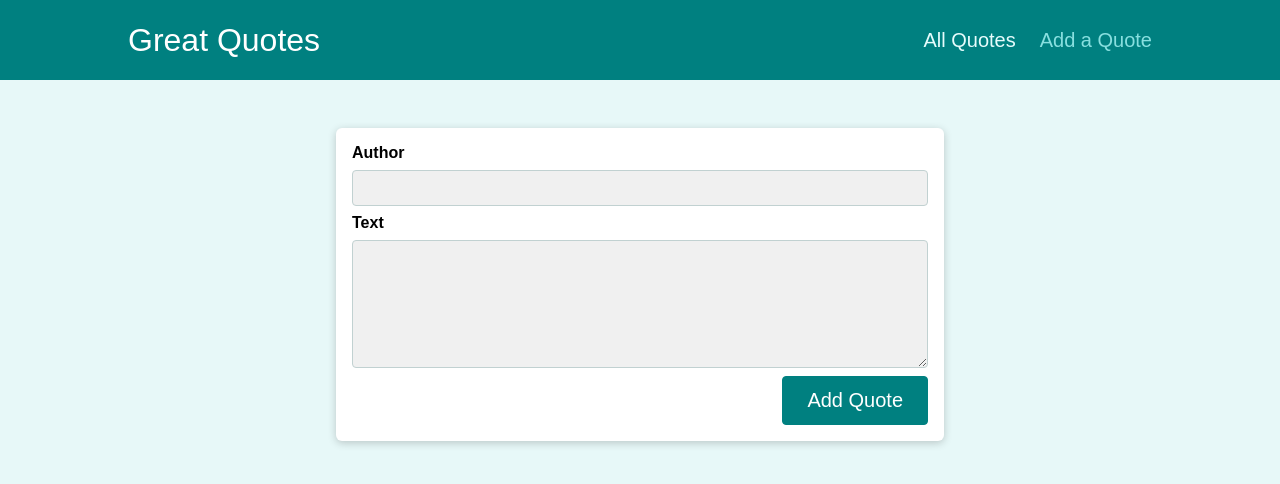
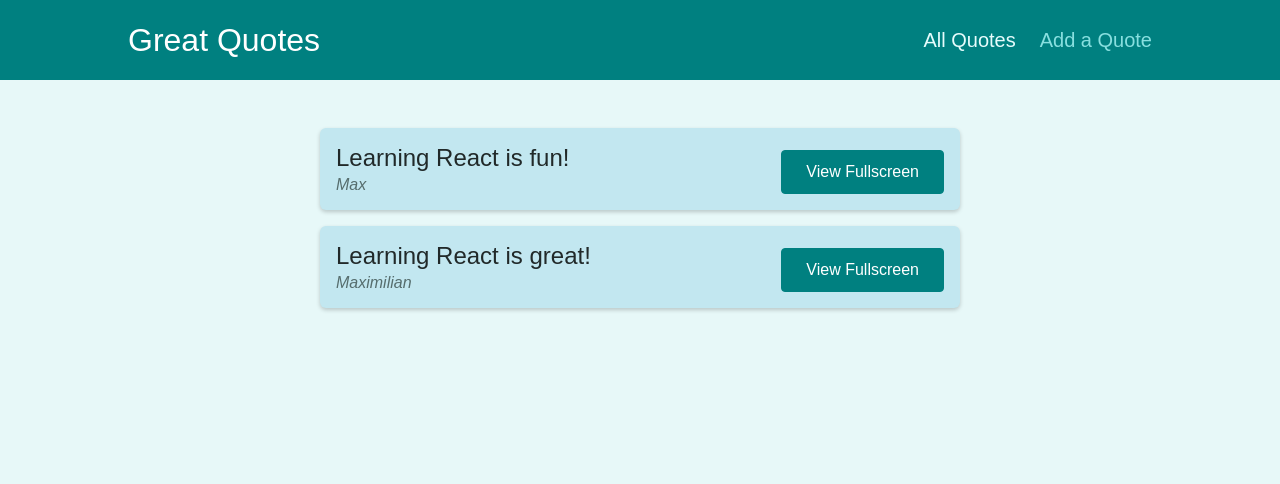
Before and after one commit to Debleena18/Router-Project, a React (Create React App) app: page /quotes in a window 1280 px wide. Shown: the top 484 px of the page. Built offline with nearby package versions, Linux system fonts and the light colour scheme.

Commit message:
addind dummy data

```diff
--- a/src/components/quotes/QuoteForm.js
+++ b/src/components/quotes/QuoteForm.js
@@ -1,7 +1,7 @@
 import { useRef } from 'react';
 
-import Card from '../ui/Card';
-import LoadingSpinner from '../ui/LoadingSpinner';
+import Card from '../UI/Card';
+import LoadingSpinner from '../UI/LoadingSpinner';
 import classes from './QuoteForm.module.css';
 
 const QuoteForm = (props) => {
--- a/src/components/quotes/QuoteItem.js
+++ b/src/components/quotes/QuoteItem.js
@@ -1,3 +1,5 @@
+import { Link } from 'react-router-dom';
+
 import classes from './QuoteItem.module.css';
 
 const QuoteItem = (props) => {
@@ -9,9 +11,9 @@ const QuoteItem = (props) => {
         </blockquote>
         <figcaption>{props.author}</figcaption>
       </figure>
-      <a className='btn'>
+      <Link className='btn' to={`/quotes/${props.id}`}>
         View Fullscreen
-      </a>
+      </Link>
     </li>
   );
 };
--- a/src/pages/AllQuotes.js
+++ b/src/pages/AllQuotes.js
@@ -1,11 +1,12 @@
-import QuoteForm from '../components/quotes/QuoteForm';
+import QuoteList from '../components/quotes/QuoteList';
 
-const NewQuote = () => {
-  const addQuoteHandler = (quoteData) => {
-    console.log(quoteData);
-  };
+const DUMMY_QUOTES = [
+  { id: 'q1', author: 'Max', text: 'Learning React is fun!' },
+  { id: 'q2', author: 'Maximilian', text: 'Learning React is great!' },
+];
 
-  return <QuoteForm onAddQuote={addQuoteHandler} />;
+const AllQuotes = () => {
+  return <QuoteList quotes={DUMMY_QUOTES} />
 };
 
-export default NewQuote;
+export default AllQuotes;
```
Also changed, not shown: src/components/quotes/QuoteList.js (line endings or trailing spaces).
